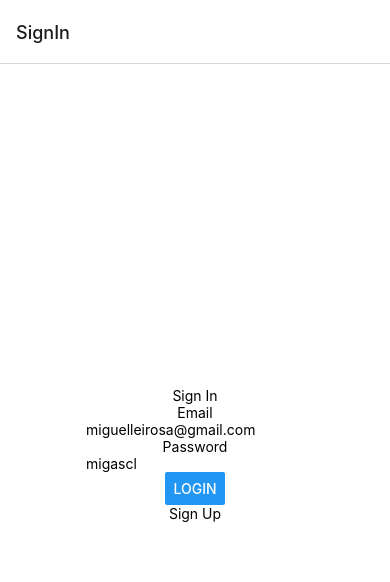
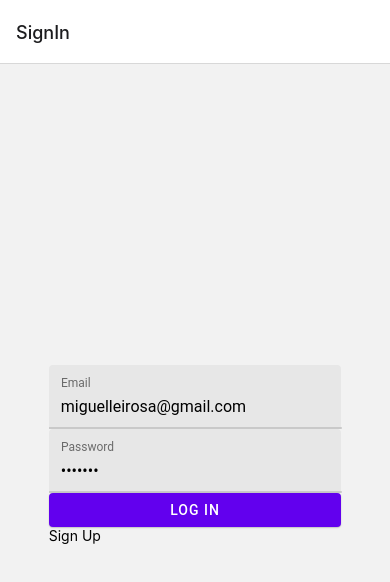
Before and after one commit to migascl/plate-app, a React Native app: screen / in a window 390 px wide. Shown: the top 582 px of the page. Built offline with nearby package versions, Linux system fonts and the light colour scheme.

Commit message:
redesign login and signup

```diff
--- a/App.js
+++ b/App.js
@@ -1,78 +1,50 @@
-import { StatusBar } from 'expo-status-bar';
 import React, { useEffect, useState } from 'react';
-import { ActivityIndicator, StyleSheet, Button, View, Text, TextInput, SafeAreaView, RefreshControl, FlatList, TouchableOpacity} from 'react-native';
 import { NavigationContainer } from '@react-navigation/native';
 import { createNativeStackNavigator } from '@react-navigation/native-stack';
+import { RefreshControl, View, Text, FlatList, StyleSheet} from 'react-native';
+import { TextInput, Button, Portal, Provider, Snackbar, List, TouchableRipple, ActivityIndicator, Modal } from 'react-native-paper';
+import { StatusBar } from 'expo-status-bar';
 import axios from "axios";
 
 const baseUrl = 'https://plate-notifications.herokuapp.com' // Notification API URL
 
-let userToken
-
-function AuthToken({route, navigation}){
-    let item = route.params.item
-    const [passText, onChangePassText] = useState('migascl');
-
-    return(
-        <SafeAreaView style={styles.container}>
-            <Text>{item.message}</Text>
-            <Text>{item.created_at}</Text>
-            <Text>Type password to confirm:</Text>
-            <TextInput style={styles.input} onChangeText={onChangePassText} value={passText}/>
-            <Button
-                title="Confirm"
-                onPress={() => {
-                    axios.post(
-                        `${baseUrl}/authenticate-token`,
-                        {
-                            password: `${passText}`,
-                            token: `${item.token}`,
-                        },
-                        {
-                            headers: {
-                                Authorization: `Bearer ${userToken}`,
-                            }
-                        }
-                    ).then( // If successful
-                        function (response) {
-                            navigation.navigate("Home")
-                        }
-                    ).catch( // If fails
-                        function (error) {
-                            console.log(error)
-                        }
-                    )
-                }}
-        />
-        </SafeAreaView>
-    )
-}
-
 // Home Screen
-function Home({navigation}){
+function Home({route, navigation}){
+    const userToken = route.params.item
     // Refresh timers
-    const [refreshing, setRefreshing] = React.useState(false);
+    const [refreshing, setRefreshing] = useState(false);
     const onRefresh = React.useCallback(() => {
         setRefreshing(true);
         getNotifs().then(() => setRefreshing(false));
     }, []);
 
-    const [isLoading, setLoading] = useState(true);
+    const [isLoading, setLoading] = useState(false);
     const [data, setData] = useState([]);
 
+    const [currentToken, setCurrentToken] = useState();
+
+    const [modalVisible, setModalVisible] = useState(false);
+    const showModal = () => setModalVisible(true);
+    const hideModal = () => setModalVisible(false);
+
+    const [passText, setPassText] = useState('migascl');
+
     const Item = ({ item }) => (
-        <TouchableOpacity onPress={ () => {navigation.navigate({name: "AuthToken", params: {item: item}})}} style={styles.item}>
-            <Text style={styles.text}>{item.id}</Text>
-            <Text style={styles.text}>{item.message}</Text>
-        </TouchableOpacity>
-    );
-
-    const renderItem = ({ item }) => (
-        <Item item={item} />
+        <TouchableRipple onPress={ () => {
+            setCurrentToken(item)
+            showModal()
+        }}>
+            <List.Item
+                title={item.message}
+                description={item.created_at}
+                left={props => <List.Icon {...props} icon="alert" />}
+            />
+        </TouchableRipple>
     );
 
     const getNotifs = async () => {
         try {
+            setLoading(true);
             const response = await axios.get(
                 `${baseUrl}/notifications`,
                 {
@@ -84,6 +56,7 @@ function Home({navigation}){
             setData(response.data)
         } catch (error) {
             console.error(error)
+            navigation.navigate("SignIn")
         } finally {
             setLoading(false);
         }
@@ -94,25 +67,11 @@ function Home({navigation}){
     }, []);
 
     return(
-        <SafeAreaView style={styles.container}>
-            <Button
-                title="Create Token"
-                onPress={() => {
-                    axios.post(
-                        `${baseUrl}/create-token`,
-                        {
-                            "plate": "H391DVSA"
-                        }
-                    )
-                }}
-            />
+        <View>
             {isLoading ? <ActivityIndicator/> : (
                 <FlatList
-                    ListHeaderComponent={
-                        <Text>Notifications</Text>
-                    }
                     data = {data}
-                    renderItem = {renderItem}
+                    renderItem = {Item}
                     keyExtractor = {item => item.id}
                     refreshControl={
                         <RefreshControl
@@ -122,25 +81,97 @@ function Home({navigation}){
                     }
                 />
             )}
-        </SafeAreaView>
+            <Provider>
+                <Portal>
+                    <Modal
+                        visible={modalVisible}
+                        onDismiss={ () => {
+                            onRefresh()
+                            hideModal()
+                        }}
+                        contentContainerStyle={{backgroundColor: 'white', padding: 20, margin: 20}}
+                    >
+                        <Text>Type password to confirm:</Text>
+                        <TextInput
+                            label="Password"
+                            secureTextEntry={true}
+                            value={passText}
+                            onChangeText={passText => setPassText(passText)}
+                        />
+                        <Button
+                            mode="contained"
+                            onPress={() => {
+                                axios.post(
+                                    `${baseUrl}/authenticate-token`,
+                                    {
+                                        password: `${passText}`,
+                                        token: `${currentToken.token}`,
+                                    },
+                                    {
+                                        headers: {
+                                            Authorization: `Bearer ${userToken}`,
+                                        }
+                                    }
+                                ).then( // If successful
+                                    function (response) {
+                                        onRefresh()
+                                        hideModal()
+                                    }
+                                ).catch( // If fails
+                                    function (error) {
+                                        console.log(error)
+                                    }
+                                )
+                            }}
+                        >
+                            Confirm
+                        </Button>
+                    </Modal>
+                </Portal>
+            </Provider>
+        </View>
     )
 }
 
-// SignUp Screen
-function SignUp({navigation}){
-    const [emailText, onChangeEmailText] = React.useState('');
-    const [passText, onChangePassText] = React.useState('');
+// Signup Screen
+function SignUp({navigation}) {
+    const [emailText, setEmailText]  = useState('');
+    const [passText, setPassText] = useState('');
+    const [confirmText, setConfirmText] = useState('');
 
-    return(
-        <View style={styles.container}>
-            <Text>Sign Up</Text>
-            <Text>Email</Text>
-            <TextInput style={styles.input} onChangeText={onChangeEmailText} value={emailText}/>
-            <Text>Password</Text>
-            <TextInput style={styles.input} onChangeText={onChangePassText} value={passText}/>
+    const [isLoading, setLoading] = useState(false);
+
+    const [errorMsg, setErrorMsg] = useState('');
+    const [snackVisible, setSnackVisible] = useState(false);
+    const onToggleSnackBar = () => setSnackVisible(!snackVisible);
+    const onDismissSnackBar = () => setSnackVisible(false);
+
+    return (
+        <View style={{flex: 1, justifyContent: 'center', alignSelf: 'center', width: '75%'}}>
+            <TextInput
+                label="Email"
+                value={emailText}
+                onChangeText={emailText => setEmailText(emailText)}
+            />
+            <TextInput
+                label="Password"
+                secureTextEntry={true}
+                value={passText}
+                onChangeText={passText => setPassText(passText)}
+            />
+            <TextInput
+                label="Confirm password"
+                secureTextEntry={true}
+                value={confirmText}
+                onChangeText={confirmText => setConfirmText(confirmText)}
+            />
             <Button
-                title="Sign Up"
+                mode="contained"
+                loading={isLoading}
+                disabled={isLoading}
                 onPress={() => {
+                    if(passText === confirmText){
+                        setLoading(true)
                         axios.post(
                             `${baseUrl}/signup`,
                             {
@@ -150,33 +181,70 @@ function SignUp({navigation}){
                         ).then( // If successful
                             function (response) {
                                 navigation.navigate("SignIn")
+                                setLoading(false)
                             }
                         ).catch( // If fails
                             function (error) {
                                 console.log(error)
+                                setErrorMsg(`${error}`)
+                                onToggleSnackBar()
+                                setLoading(false)
                             }
                         )
+                    } else {
+                        setErrorMsg("Make sure passwords are identical!")
+                        onToggleSnackBar()
+                        console.log("ERROR: Password confirmation failed")
+                    }
                 }}
-            />
+            >
+                Sign Up
+            </Button>
+            <Snackbar
+                visible={snackVisible}
+                onDismiss={() => {
+                    onDismissSnackBar()
+                    setErrorMsg("")
+                }}
+            >
+               {errorMsg}
+            </Snackbar>
         </View>
-    )
+    );
 }
 
 // Signin Screen
 function SignIn({navigation}) {
-    const [emailText, onChangeEmailText] = useState('miguelleirosa@gmail.com');
-    const [passText, onChangePassText] = useState('migascl');
+    const [emailText, setEmailText]  = useState('miguelleirosa@gmail.com');
+    const [passText, setPassText] = useState('migascl');
+
+    const [errorMsg, setErrorMsg] = useState('');
+    const [snackVisible, setSnackVisible] = useState(false);
+    const onToggleSnackBar = () => setSnackVisible(!snackVisible);
+    const onDismissSnackBar = () => setSnackVisible(false);
+
+    const [isLoading, setLoading] = useState(false);
 
     return (
-    <View style={styles.container}>
-        <Text>Sign In</Text>
-        <Text>Email</Text>
-        <TextInput style={styles.input} onChangeText={onChangeEmailText} value={emailText}/>
-        <Text>Password</Text>
-        <TextInput style={styles.input} onChangeText={onChangePassText} value={passText}/>
+        <View style={{flex: 1, justifyContent: 'center', alignSelf: 'center', width: '75%'}}>
+            <View>
+                <TextInput
+                    label="Email"
+                    value={emailText}
+                    onChangeText={emailText => setEmailText(emailText)}
+                />
+                <TextInput
+                    label="Password"
+                    secureTextEntry={true}
+                    value={passText}
+                    onChangeText={passText => setPassText(passText)}
+                />
                 <Button
-            title="Login"
+                    mode="contained"
+                    loading={isLoading}
+                    disabled={isLoading}
                     onPress={() => {
+                        setLoading(true)
                         axios.post(
                             `${baseUrl}/signin`,
                             {
@@ -185,28 +253,44 @@ function SignIn({navigation}) {
                             }
                         ).then( // If successful
                             function (response) {
-                        userToken = response.data.token.token
-                        navigation.navigate("Home")
+                                navigation.navigate({name: "Home", params: {item: response.data.token.token}})
+                                setLoading(false)
                             }
                         ).catch( // If fails
                             function (error) {
                                 console.log(error)
+                                setErrorMsg(`${error}`)
+                                onToggleSnackBar()
+                                setLoading(false)
                             }
                         )
                     }}
-        />
-        <Text onPress={() => {
+                >
+                    Log in
+                </Button>
+                <Text
+                    onPress = {() => {
                         navigation.navigate("SignUp")
-            }}>
+                    }}
+                >
                     Sign Up
                 </Text>
+                <Snackbar
+                    visible={snackVisible}
+                    onDismiss={() => {
+                        onDismissSnackBar()
+                        setErrorMsg("")
+                    }}
+                >
+                    {errorMsg}
+                </Snackbar>
+            </View>
         </View>
     );
 }
 
 // Start screen
 export default function App() {
-    console.log("Starting app")
 
     const Stack = createNativeStackNavigator();
     return (
@@ -215,7 +299,6 @@ export default function App() {
                 <Stack.Screen name="SignIn" component={SignIn} />
                 <Stack.Screen name="SignUp" component={SignUp} />
                 <Stack.Screen name="Home" component={Home} />
-                <Stack.Screen name="AuthToken" component={AuthToken} />
                 </Stack.Navigator>
             <StatusBar style="auto" />
         </NavigationContainer>
--- a/package.json
+++ b/package.json
@@ -24,6 +24,7 @@
     "react-native-paper": "^4.12.1",
     "react-native-safe-area-context": "3.3.2",
     "react-native-screens": "~3.10.1",
+    "react-native-vector-icons": "^9.1.0",
     "react-native-web": "0.17.1"
   },
   "devDependencies": {
```
Also changed, not shown: 2 other files (tests, documents, lock files or other folders). Lines whose indentation alone changed are shown as unchanged.
